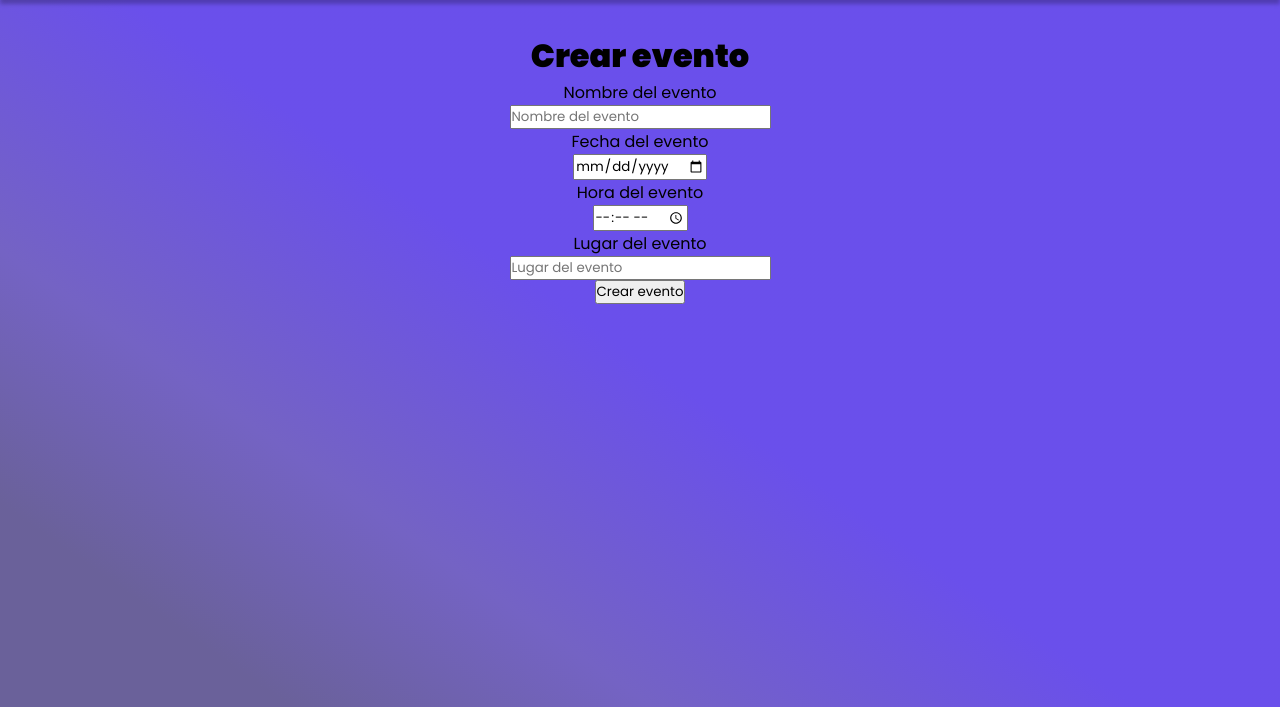
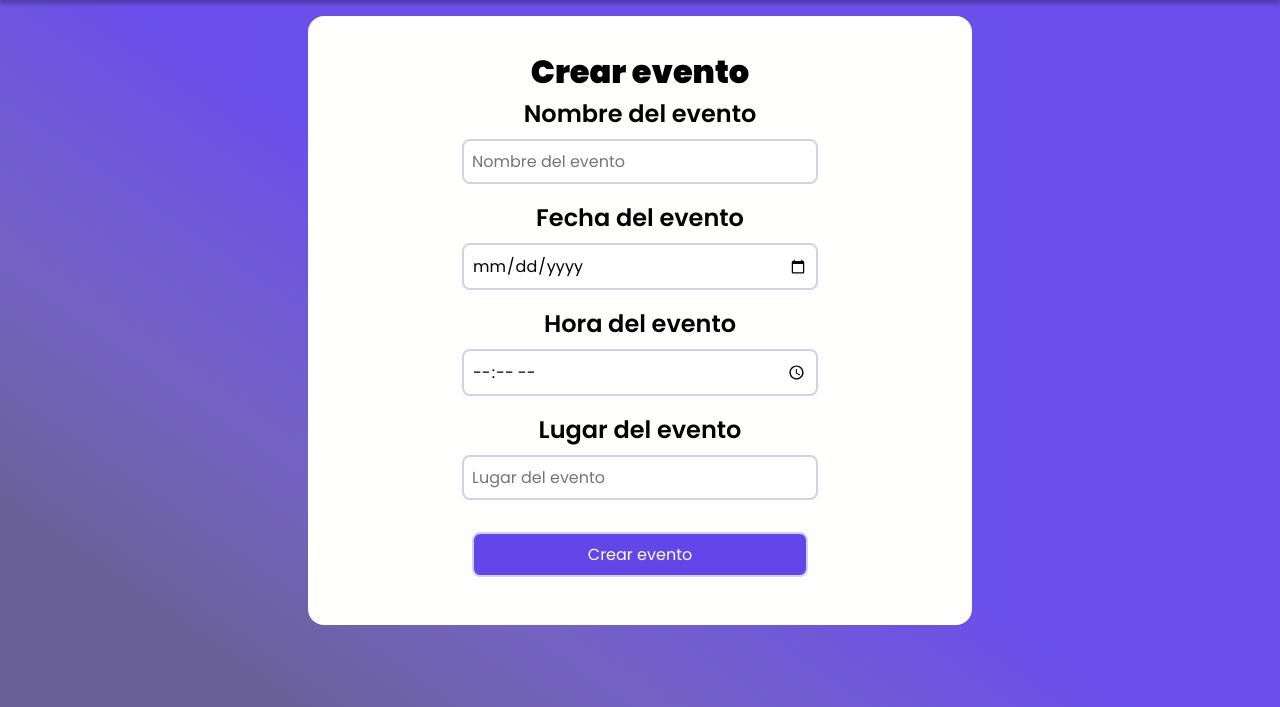
Before and after one commit to adrianzamga/party_owner, a PHP site: page /crear_eventos.php in a window 1280 px wide. Shown: the part 93-800 px from the top of the page. Run offline with PHP 8.4, Linux system fonts and the light colour scheme; the visitor is signed in with stand-in values (Sample User, id 1).

Commit message:
Add styling and functionality to create and view events

```diff
--- a/Styles/crear_eventos.css
+++ b/Styles/crear_eventos.css
@@ -105,10 +105,65 @@ nav a {
     border-color: var(--highlight);
 }
 
+main {
+    margin-top: 1rem;
+}
+
+.contenedor {
+    display: flex;
+    flex-direction: column;
+    align-items: center;
+    justify-content: center;
+    background-color: var(--main);
+    border-radius: 1rem;
+    max-width: 600px;
+    margin: 0 auto;
+    padding: 2rem;
+}
+
 .contenedor-form {
     display: flex;
     flex-direction: column;
     align-items: center;
     justify-content: center;
-    margin-top: 2rem;
+    background-color: var(--main);
+    border-radius: 1rem;
 }
+
+.contenedor-form label {
+    font-size: 1.5rem;
+    font-weight: 600;
+    margin-bottom: 0.5rem;
+}
+
+.contenedor-form input {
+    width: 100%;
+    padding: 0.5rem;
+    border-radius: 0.5rem;
+    border: 2px solid var(--secundary);
+    margin-bottom: 1rem;
+    font-size: 1rem;
+    font-weight: 500;
+}
+
+.btn-crear {
+    background-color: var(--highlight);
+    color: var(--main);
+    padding: 0.75rem 1rem;
+    cursor: pointer;
+    border-radius: 0.5rem;
+    font-family: 'poppins', sans-serif;
+    font-weight: 600;
+    font-size: 1rem;
+    transition: 0.5s;
+    border: 2px solid;
+    border-color: var(--highlight);
+    margin-top: 1rem;
+}
+
+.btn-crear:hover {
+    background-color: var(--main);
+    color: var(--highlight);
+    border: 2px solid;
+    border-color: var(--highlight);
+}
--- a/crear_eventos.php
+++ b/crear_eventos.php
@@ -106,7 +106,7 @@ if(isset($_POST['crear_evento'])){
                 <input type="time" name="hora_evento" id="hora">
                 <label for="lugar">Lugar del evento</label>
                 <input type="text" name="ubicacionEvento" id="lugar" placeholder="Lugar del evento">
-                <input type="submit" name="crear_evento" action="crear_evento"  value="Crear evento">
+                <input type="submit" name="crear_evento" class="btn-crear" action="crear_evento"  value="Crear evento">
                 </div>
 
             </form>
--- a/invitados.php
+++ b/invitados.php
@@ -232,9 +232,9 @@ if(isset($_POST['agregarInvitado'])){
                     echo '<form method="post">'
                     . '<input type="hidden" name="telefonoInvitado" value="'.$campo['telefonoInvitado'].'">'
                     . '<td class="column-btn">'
+                    . '<input class="btn-mensaje" type="submit" value="Enviar WhatsApp" name="whats">'
+                    . '<input class="btn-editar" type="submit" value="Editar Invitado" name="editar">'
                     . '<input class="btn-eliminar" type="submit" value="Eliminar Invitado" name="eliminar">'
-                    . '<input class="btn-editar" type="submit" value="Editar Invitado" name="editar">'
-                    . '<input class="btn-mensaje" type="submit" value="Enviar WhatsApp" name="whats">'
                     .'</td>'
                     .'</form>';
 
--- a/ver_eventos.php
+++ b/ver_eventos.php
@@ -75,10 +75,10 @@ $foto = $_SESSION['foto'];
                     <input type="hidden" value="' . $fechaEvento . '" name="fechaEvento">
                     <input type="hidden" value="' . $hora_evento . '" name="hora_evento">
                     <input type="hidden" value="' . $ubicacionEvento . '" name="ubicacionEvento">
-                    <input class="btn-eliminar" type="submit" value="Elinimar Evento" name="eliminar">
                     <input class="btn-invitado" type="submit" value="Ver Invitados" name="verInvitados">
                     <input class="btn-editar" type="submit" value="Editar Evento" name="editar">
-                </div>
+                    <input class="btn-eliminar" type="submit" value="Elinimar Evento" name="eliminar">
+                    </div>
                     </form>';
             echo '</div>';
         }
```
